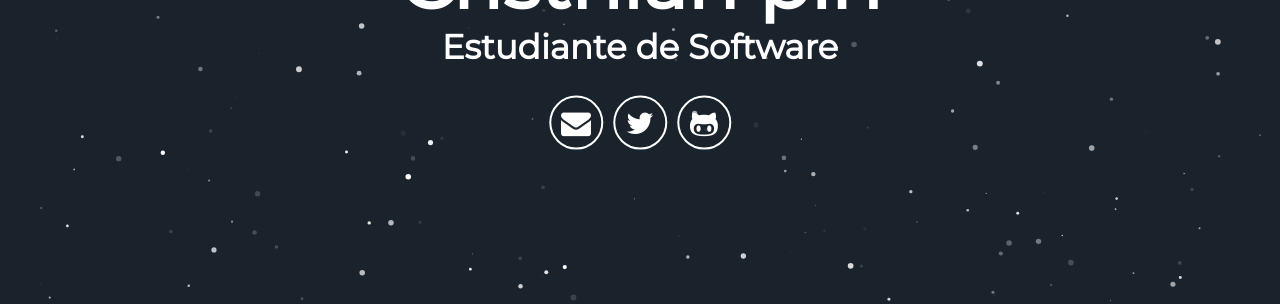
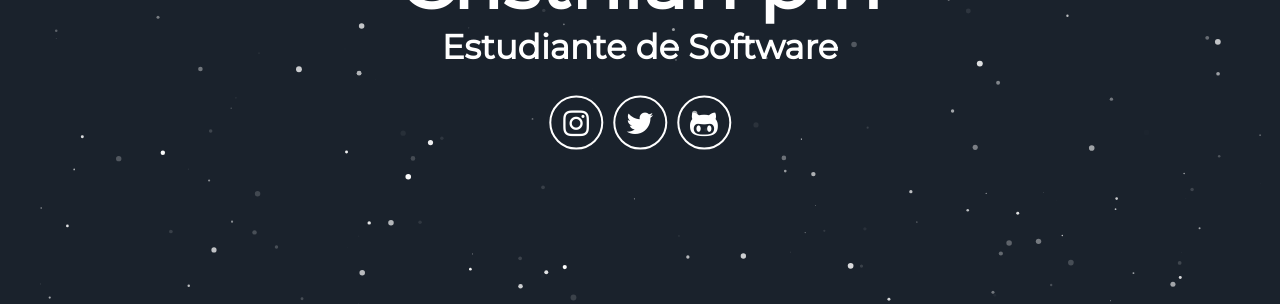
Before and after one commit to cristhianpin/crispin, a Jekyll site: the page built from index.html, in a window 1280 px wide. Shown: the part 436-740 px from the top of the page. Built offline with Jekyll 4.4.1, drawn with Linux system fonts in a browser that asks for light colours; some web fonts are replaced.

Commit message:
Update header.html

```diff
--- a/_includes/header.html
+++ b/_includes/header.html
@@ -5,9 +5,9 @@
         <span class="site-description">{{ site.user_title }}</span>
       </h1>
       <div class="header-icons">
-        <a aria-label="Send email" href="VanillaUser:jeremy.rodriguezp@yahoo.com"><i class="icon fa fa-envelope"></i></a>
-        <a aria-label="Send email" href="https://twitter.com/Denssed"><i class="icon fa fa-twitter"></i></a>
-        <a aria-label="My Github" target="_blank" href="https://github.com/VanillaUser"><i class="icon fa fa-github-alt" aria-hidden="true"></i></a>
+        <a aria-label="Send email" href="https://www.instagram.com/crispin_49/"><i class="icon fa fa-instagram"></i></a>
+        <a aria-label="Send email" href="https://twitter.com/b0933f7febd24d2?s=09"><i class="icon fa fa-twitter"></i></a>
+        <a aria-label="My Github" target="_blank" href="https://github.com/cristhianpin"><i class="icon fa fa-github-alt" aria-hidden="true"></i></a>
       </div>
       <div class="header-links">
         <!-- <a class="link" href="#about" data-scroll>About Me</a> -->
```
